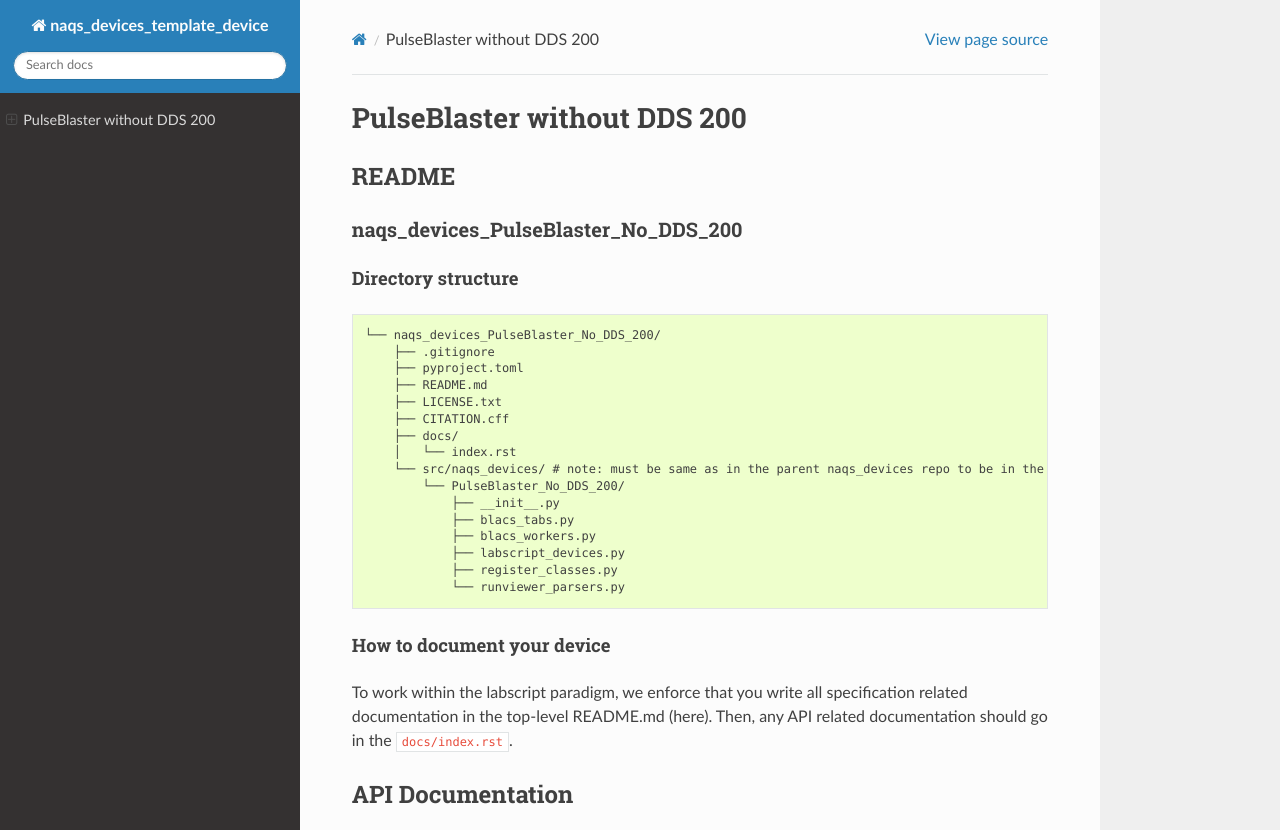
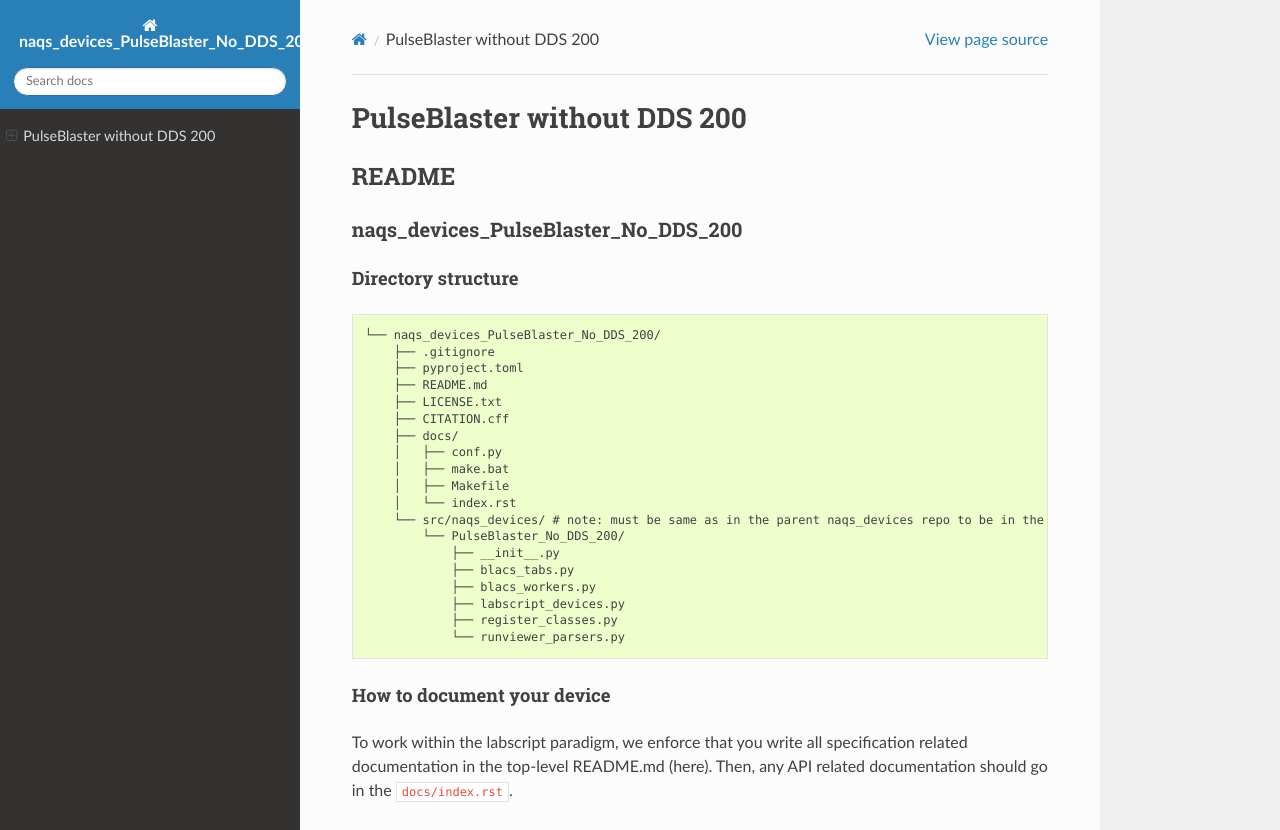
Before and after one commit to naqslab/naqs_devices_PulseBlaster_No_DDS_200, a Sphinx documentation site: the page built from docs/index.rst, in a window 1280 px wide and 900 px high, cut to the strip 0-830 px from the top of the window. Built offline with Sphinx 7.4.7 and the Read the Docs theme 3.1.0, drawn with Linux system fonts in a browser that asks for light colours.

Commit message:
fixing docs in readme, adding dynamic versioning

```diff
--- a/README.md
+++ b/README.md
@@ -11,6 +11,9 @@
     ├── LICENSE.txt
     ├── CITATION.cff
     ├── docs/
+    │   ├── conf.py
+    │   ├── make.bat
+    │   ├── Makefile
     │   └── index.rst
     └── src/naqs_devices/ # note: must be same as in the parent naqs_devices repo to be in the same namespace
         └── PulseBlaster_No_DDS_200/
--- a/docs/conf.py
+++ b/docs/conf.py
@@ -13,26 +13,19 @@
 import os
 import sys
 sys.path.insert(0, os.path.abspath('..'))
-
+import importlib.metadata as importlib_metadata
 
 # -- Project information -----------------------------------------------------
 
-project = 'naqs_devices_template_device'
+project = 'naqs_devices_PulseBlaster_No_DDS_200'
 copyright = '2025, naqslab'
 author = 'naqslab'
 
-# The full version, including alpha/beta/rc tags
-# from naqs_devices.Helpers import __version__
-# # short version
-# version = __version__
-# # long version
-# release = version
+version = importlib_metadata.version('PulseBlaster_No_DDS_200')
+release = version
 
-# # get version into rst files
-# rst_epilog = '.. |version| replace:: %s' % version
-
-# hard coding version
-version = '0.1.0'
+# get version into rst files
+rst_epilog = '.. |version| replace:: %s' % version
 
 # -- General configuration ---------------------------------------------------
 
```
Also changed, not shown: pyproject.toml (+3 -7 lines).
